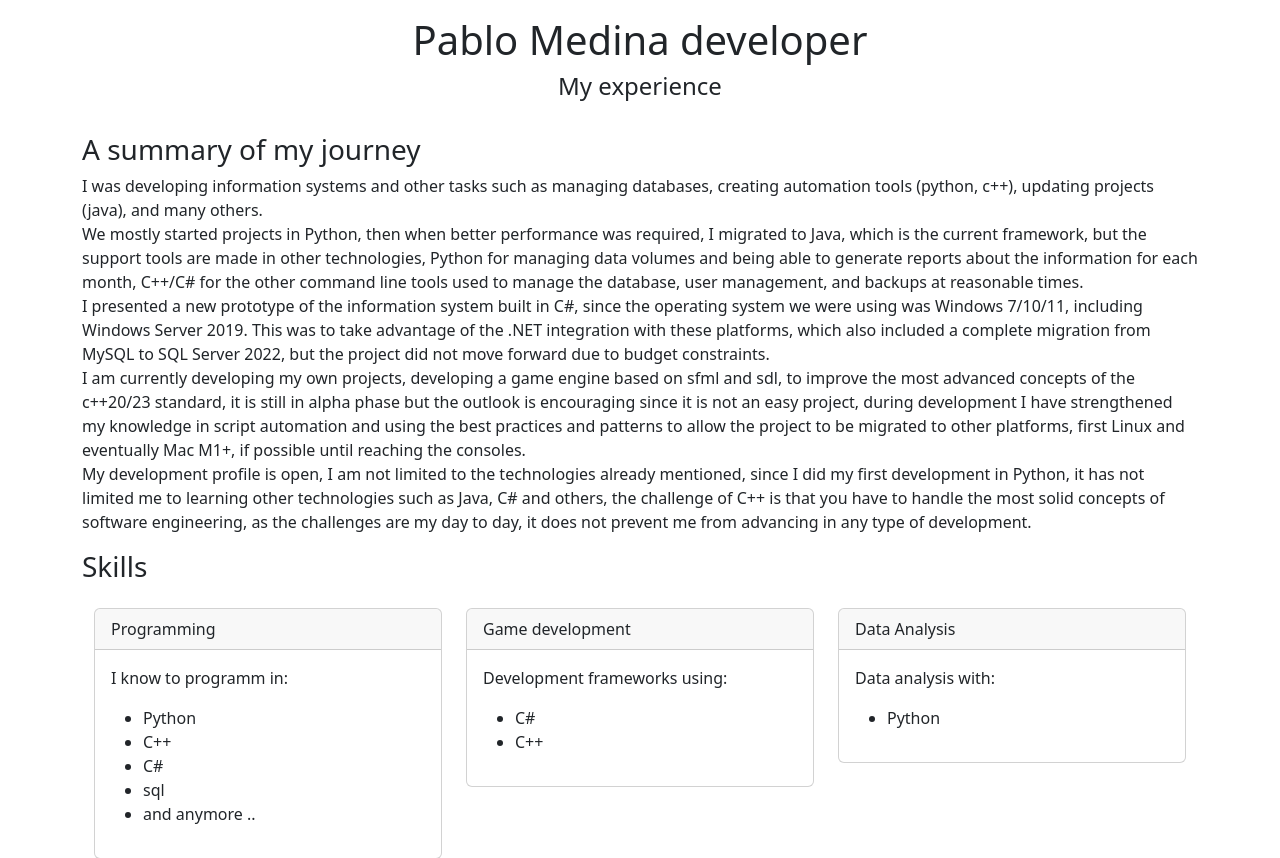
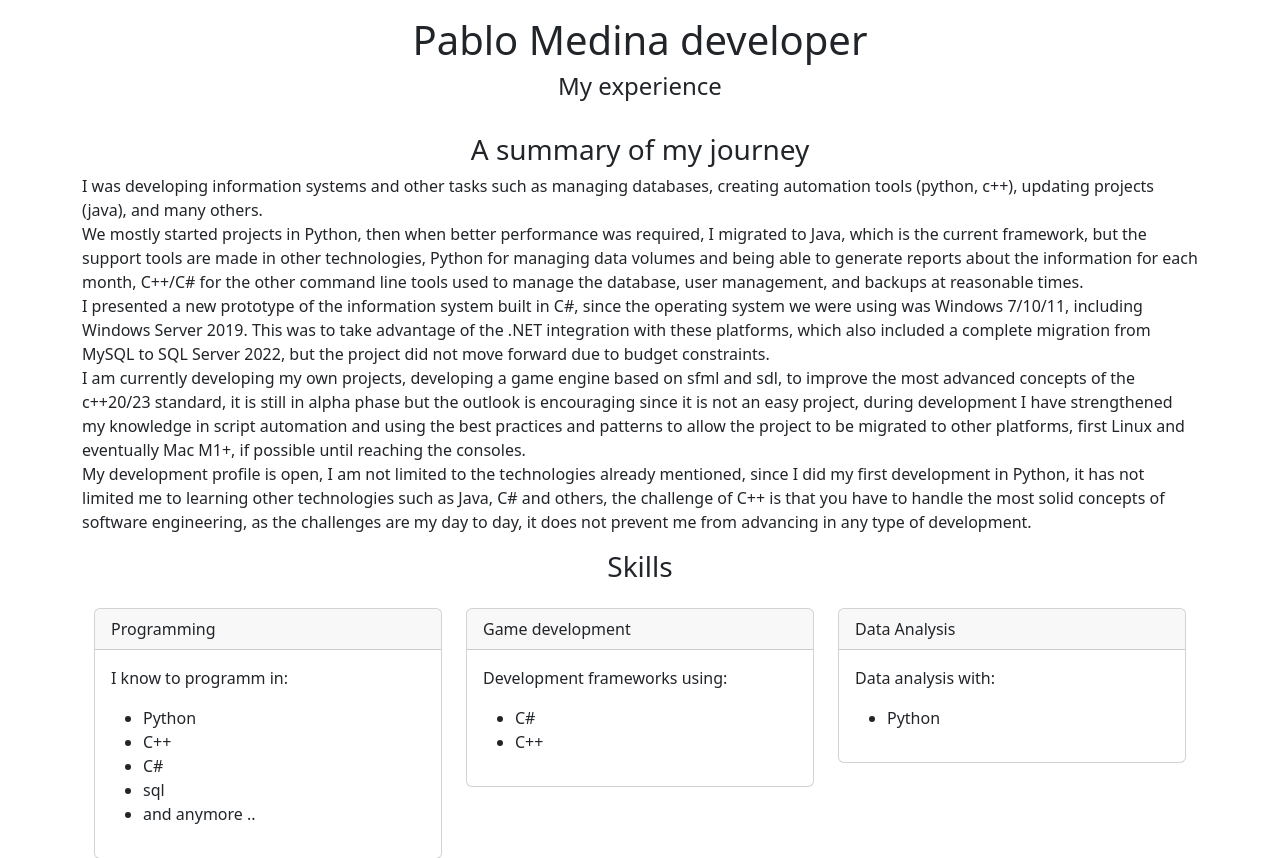
Before and after one commit to pcmasoft/py-flask, a Flask app: page /experience in a window 1280 px wide. Shown: the part 56-914 px from the top of the page. Run offline with Flask 3, Linux system fonts and the light colour scheme; some libraries are stand-ins or nearby versions.

Commit message:
Update: 15-10-2025 10:21

```diff
--- a/app/templates/experience.html
+++ b/app/templates/experience.html
@@ -10,7 +10,9 @@
 
 <!-- A summary of my journey -->
 <br>
-<h3> A summary of my journey</h3>
+<div class="class text-center">
+    <h3> A summary of my journey</h3>
+</div>
 <p>
     I was developing information systems and other tasks such as managing databases, creating automation tools (python,
     c++), updating projects (java), and many others.<br>
@@ -42,7 +44,9 @@
 
 
 <!-- Skills -->
-<h3>Skills</h3>
+<div class="class text-center">
+    <h3>Skills</h3>
+</div>
 <div class="container">
     <div class="row">
         {%for edu in user_data.education%}
```
